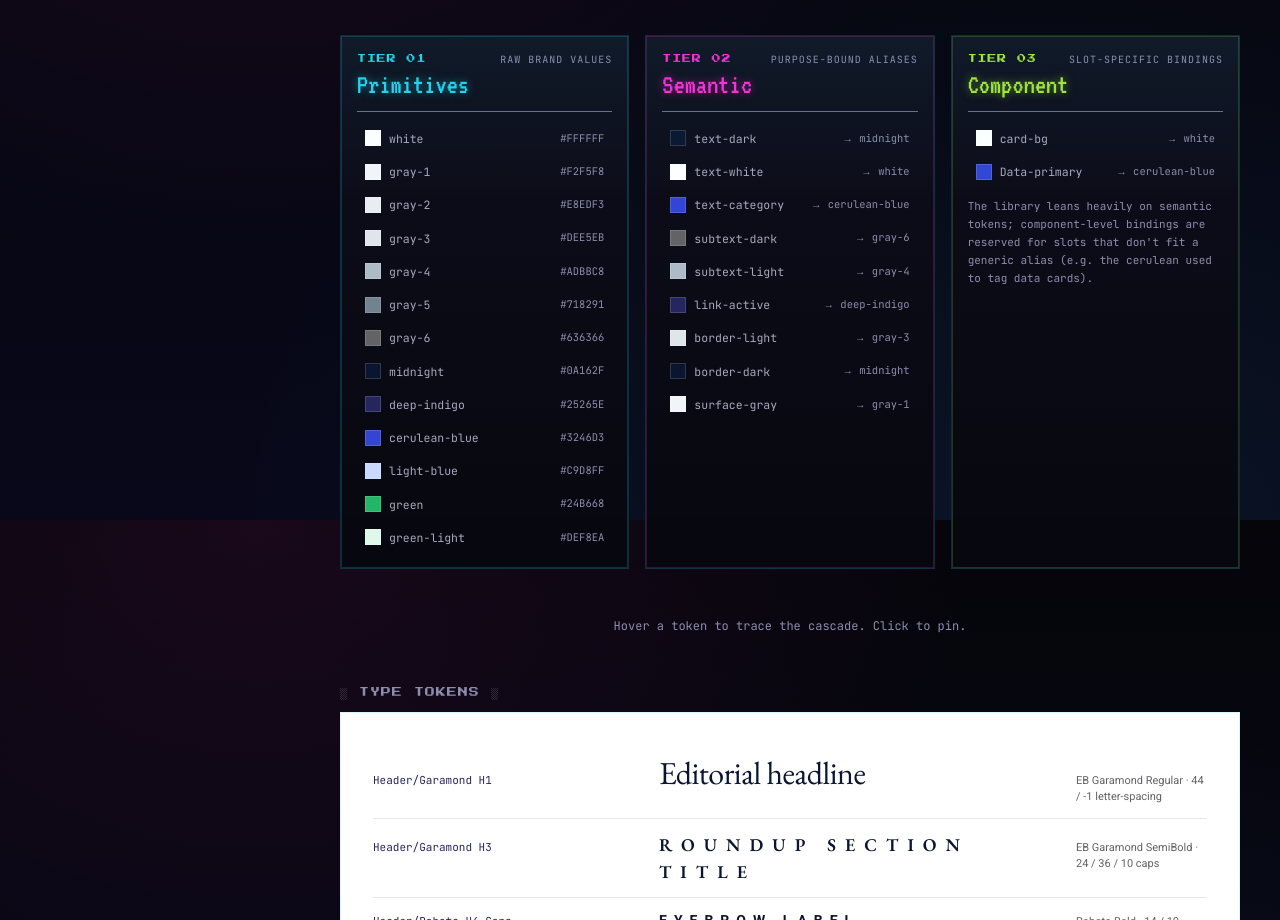
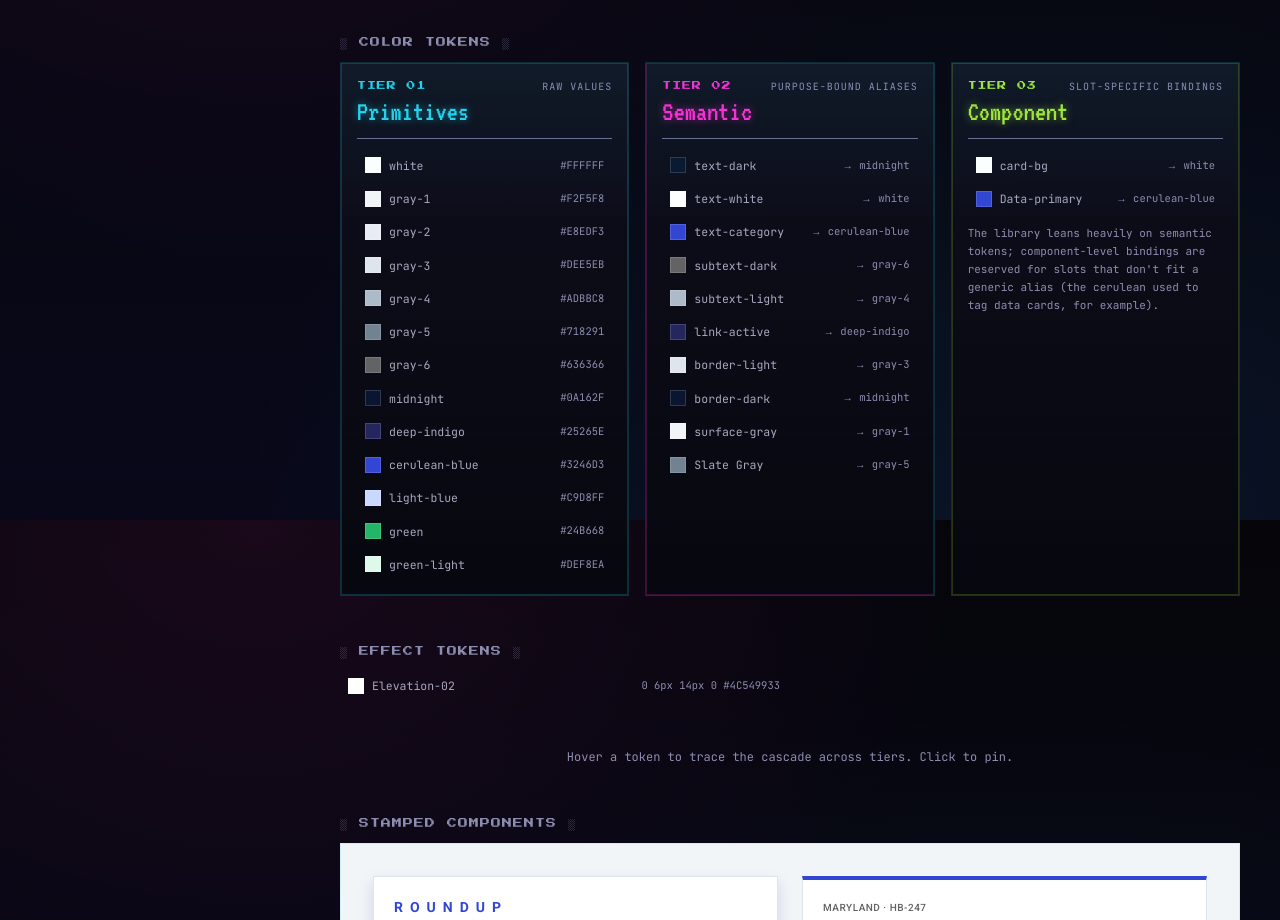
Before and after one commit to Mthomaswicher/my-ux-portfolio, a Next.js app: page /lab in a window 1280 px wide. Shown: the part 1880-2800 px from the top of the page. Built offline with nearby package versions, Linux system fonts and the light colour scheme.

Commit message:
Expand RT Library showcase with full color + effect token graph; drop type-token tier

```diff
--- a/components/RtLibraryShowcase.tsx
+++ b/components/RtLibraryShowcase.tsx
@@ -3,79 +3,76 @@
 import { useState } from "react";
 
 /**
- * Interactive demo of the actual 3-tier token graph from the RT (Roundtable)
- * design library at Berkeley Research Group. All token names and hex values
- * below were pulled directly from the Figma file's variable definitions
- * (Color/*, Header/*, Body/*, etc.) — none are invented.
+ * Comprehensive view of the 3-tier color token graph from Berkeley Research
+ * Group's Roundtable design library. All names + values were pulled from
+ * the Figma file's variable definitions (Color/*).
  *
- * Architecture:
- *   1. Primitives — raw color and type values (Color/Neutrals/*, Color/Primary/*)
- *   2. Semantic   — purpose-bound aliases (Color/Text/*, Color/Borders/*, Color/Surfaces/*)
- *   3. Component  — slot-specific bindings (Core/card-bg, Cards/Data-primary)
+ *   Tier 1 — Primitives  (raw color values)
+ *   Tier 2 — Semantic    (purpose-bound color aliases)
+ *   Tier 3 — Component   (slot-specific bindings on a component instance)
  *
- * Hover any token and the cascade lights up across all three tiers so the
- * resolution path is visible. Click to pin focus.
+ * Hover any token in any tier and the cascade lights up across all three so
+ * the resolution path is visible. Click to pin focus.
  */
 
-/* ─── Real tokens from Figma (file: KfGd38GHhnEUEQHL9XWn95) ─────────────── */
+/* ─── TIER 1: PRIMITIVES ───────────────────────────────────────────────── */
 
-const PRIMITIVES = [
-  { name: "Color/Neutrals/white",        value: "#FFFFFF" },
-  { name: "Color/Neutrals/gray-1",       value: "#F2F5F8" },
-  { name: "Color/Neutrals/gray-2",       value: "#E8EDF3" },
-  { name: "Color/Neutrals/gray-3",       value: "#DEE5EB" },
-  { name: "Color/Neutrals/gray-4",       value: "#ADBBC8" },
-  { name: "Color/Neutrals/gray-5",       value: "#718291" },
-  { name: "Color/Neutrals/gray-6",       value: "#636366" },
-  { name: "Color/Neutrals/midnight",     value: "#0A162F" },
-  { name: "Color/Primary/deep-indigo",   value: "#25265E" },
-  { name: "Color/Primary/cerulean-blue", value: "#3246D3" },
-  { name: "Color/Primary/light-blue",    value: "#C9D8FF" },
-  { name: "Color/System/green",          value: "#24B668" },
-  { name: "Color/System/green-light",    value: "#DEF8EA" },
+const COLOR_PRIMITIVES = [
+  { name: "Color/Neutrals/white",         value: "#FFFFFF" },
+  { name: "Color/Neutrals/gray-1",        value: "#F2F5F8" },
+  { name: "Color/Neutrals/gray-2",        value: "#E8EDF3" },
+  { name: "Color/Neutrals/gray-3",        value: "#DEE5EB" },
+  { name: "Color/Neutrals/gray-4",        value: "#ADBBC8" },
+  { name: "Color/Neutrals/gray-5",        value: "#718291" },
+  { name: "Color/Neutrals/gray-6",        value: "#636366" },
+  { name: "Color/Neutrals/midnight",      value: "#0A162F" },
+  { name: "Color/Primary/deep-indigo",    value: "#25265E" },
+  { name: "Color/Primary/cerulean-blue",  value: "#3246D3" },
+  { name: "Color/Primary/light-blue",     value: "#C9D8FF" },
+  { name: "Color/System/green",           value: "#24B668" },
+  { name: "Color/System/green-light",     value: "#DEF8EA" },
 ] as const;
 
-type PrimitiveName = (typeof PRIMITIVES)[number]["name"];
+type PrimitiveName = (typeof COLOR_PRIMITIVES)[number]["name"];
 
-/* Semantic tier: every entry resolves to exactly one primitive above. */
-const SEMANTIC: Array<{
+/* Effect primitives. */
+const EFFECT_PRIMITIVES = [
+  {
+    name: "Effect/DropShadow/Elevation-02",
+    value: "0 6px 14px 0 #4C549933",
+  },
+] as const;
+
+/* ─── TIER 2: SEMANTIC ─────────────────────────────────────────────────── */
+
+const SEMANTIC_COLORS: Array<{
   name: string;
   primitive: PrimitiveName;
   use: string;
 }> = [
-  { name: "Color/Text/text-dark",     primitive: "Color/Neutrals/midnight",     use: "Body copy, headings" },
-  { name: "Color/Text/text-white",    primitive: "Color/Neutrals/white",        use: "Type on dark surfaces" },
-  { name: "Color/Text/text-category", primitive: "Color/Primary/cerulean-blue", use: "Category eyebrow" },
-  { name: "Color/Text/subtext-dark",  primitive: "Color/Neutrals/gray-6",       use: "Secondary copy, meta" },
-  { name: "Color/Text/subtext-light", primitive: "Color/Neutrals/gray-4",       use: "Disabled / placeholder" },
-  { name: "Color/Text/link-active",   primitive: "Color/Primary/deep-indigo",   use: "Active link state" },
-  { name: "Color/Borders/border-light", primitive: "Color/Neutrals/gray-3",     use: "Card / divider line" },
-  { name: "Color/Borders/border-dark",  primitive: "Color/Neutrals/midnight",   use: "Strong divider, focus" },
-  { name: "Color/Surfaces/surface-gray", primitive: "Color/Neutrals/gray-1",    use: "Page / panel surface" },
+  { name: "Color/Text/text-dark",        primitive: "Color/Neutrals/midnight",     use: "Headlines, body copy" },
+  { name: "Color/Text/text-white",       primitive: "Color/Neutrals/white",        use: "Type on dark surfaces" },
+  { name: "Color/Text/text-category",    primitive: "Color/Primary/cerulean-blue", use: "Category eyebrow label" },
+  { name: "Color/Text/subtext-dark",     primitive: "Color/Neutrals/gray-6",       use: "Secondary copy, meta" },
+  { name: "Color/Text/subtext-light",    primitive: "Color/Neutrals/gray-4",       use: "Disabled / placeholder" },
+  { name: "Color/Text/link-active",      primitive: "Color/Primary/deep-indigo",   use: "Active link, primary CTA" },
+  { name: "Color/Borders/border-light",  primitive: "Color/Neutrals/gray-3",       use: "Card / divider line" },
+  { name: "Color/Borders/border-dark",   primitive: "Color/Neutrals/midnight",     use: "Strong divider, focus" },
+  { name: "Color/Surfaces/surface-gray", primitive: "Color/Neutrals/gray-1",       use: "Page / panel background" },
+  { name: "Neutrals/Slate Gray",         primitive: "Color/Neutrals/gray-5",       use: "Quiet UI text alias" },
 ];
 
-type SemanticName = (typeof SEMANTIC)[number]["name"];
+type SemanticColorName = (typeof SEMANTIC_COLORS)[number]["name"];
 
-/* Component tier: slots that point at semantic (or, in this library, at a
-   primitive directly when no purpose-bound alias was defined yet). */
+/* ─── TIER 3: COMPONENT ────────────────────────────────────────────────── */
+
 const COMPONENT_TOKENS: Array<{
   name: string;
-  semantic: SemanticName | PrimitiveName;
+  semantic: SemanticColorName | PrimitiveName;
   slot: string;
 }> = [
-  { name: "Core/card-bg",         semantic: "Color/Neutrals/white",         slot: "Card surface fill" },
-  { name: "Cards/Data-primary",   semantic: "Color/Primary/cerulean-blue",  slot: "Card data accent" },
-];
-
-/* Type tokens (real names from Figma; UI uses Roboto, editorial uses EB Garamond) */
-const TYPE_TOKENS = [
-  { name: "Header/Garamond H1",     spec: "EB Garamond Regular · 44 / -1 letter-spacing", role: "Editorial headline" },
-  { name: "Header/Garamond H3",     spec: "EB Garamond SemiBold · 24 / 36 / 10 caps",     role: "Roundup section title" },
-  { name: "Header/Roboto H4 Caps",  spec: "Roboto Bold · 14 / 10 letter-spacing / UPPER", role: "Eyebrow label" },
-  { name: "Body/Body 2",            spec: "Roboto Regular · 16 / 24",                      role: "Default body copy" },
-  { name: "Body/Body 3 Bold",       spec: "Roboto SemiBold · 14 / 24 / 7 letter-spacing",  role: "CTA, button label" },
-  { name: "Chips",                  spec: "Roboto SemiBold · 14 / 24",                     role: "Filter chip text" },
-  { name: "10 MEDIUM - Label 1",    spec: "Roboto Medium · 10",                            role: "Micro label" },
+  { name: "Core/card-bg",        semantic: "Color/Neutrals/white",        slot: "Card surface fill" },
+  { name: "Cards/Data-primary",  semantic: "Color/Primary/cerulean-blue", slot: "Card data accent stripe" },
 ];
 
 /* ───────────────────────────────────────────────────────────────────────── */
@@ -85,22 +82,24 @@ export default function RtLibraryShowcase() {
   const [pinned, setPinned] = useState<string | null>(null);
   const focus = pinned ?? hovered;
 
+  /** Light up tokens along the focused path. */
   function isLit(level: "primitive" | "semantic" | "component", name: string) {
     if (!focus) return false;
     if (focus === name) return true;
+
     if (level === "primitive") {
-      const sem = SEMANTIC.find((s) => s.name === focus);
+      const sem = SEMANTIC_COLORS.find((s) => s.name === focus);
       if (sem) return sem.primitive === name;
       const comp = COMPONENT_TOKENS.find((c) => c.name === focus);
       if (comp) {
         if (comp.semantic === name) return true;
-        const s = SEMANTIC.find((s) => s.name === comp.semantic);
+        const s = SEMANTIC_COLORS.find((s) => s.name === comp.semantic);
         return s?.primitive === name;
       }
     }
     if (level === "semantic") {
-      if (PRIMITIVES.find((p) => p.name === focus)) {
-        const sem = SEMANTIC.find((s) => s.name === name);
+      if (COLOR_PRIMITIVES.find((p) => p.name === focus)) {
+        const sem = SEMANTIC_COLORS.find((s) => s.name === name);
         return sem?.primitive === focus;
       }
       const comp = COMPONENT_TOKENS.find((c) => c.name === focus);
@@ -110,32 +109,36 @@ export default function RtLibraryShowcase() {
       const me = COMPONENT_TOKENS.find((c) => c.name === name);
       if (!me) return false;
       if (me.semantic === focus) return true;
-      const sem = SEMANTIC.find((s) => s.name === me.semantic);
+      const sem = SEMANTIC_COLORS.find((s) => s.name === me.semantic);
       return sem?.primitive === focus;
     }
     return false;
   }
 
-  function valueFor(level: "semantic" | "component", name: string): string {
+  function colorValueFor(level: "semantic" | "component", name: string): string {
     if (level === "semantic") {
-      const sem = SEMANTIC.find((s) => s.name === name);
-      return PRIMITIVES.find((p) => p.name === sem?.primitive)?.value ?? "#000";
+      const sem = SEMANTIC_COLORS.find((s) => s.name === name);
+      return COLOR_PRIMITIVES.find((p) => p.name === sem?.primitive)?.value ?? "#000";
     }
     const comp = COMPONENT_TOKENS.find((c) => c.name === name);
     if (!comp) return "#000";
-    const direct = PRIMITIVES.find((p) => p.name === comp.semantic);
+    const direct = COLOR_PRIMITIVES.find((p) => p.name === comp.semantic);
     if (direct) return direct.value;
-    const sem = SEMANTIC.find((s) => s.name === comp.semantic);
-    return PRIMITIVES.find((p) => p.name === sem?.primitive)?.value ?? "#000";
+    const sem = SEMANTIC_COLORS.find((s) => s.name === comp.semantic);
+    return COLOR_PRIMITIVES.find((p) => p.name === sem?.primitive)?.value ?? "#000";
   }
 
   return (
     <div className="space-y-12">
-      {/* ─── Tier diagram ─── */}
+      {/* ─── Color tier diagram ─── */}
+      <div>
+        <div className="font-pixel text-[10px] tracking-widest text-ink-mute mb-3">
+          ░ COLOR TOKENS ░
+        </div>
         <div className="grid gap-4 lg:grid-cols-3">
-        <Tier number="01" label="Primitives" subtitle="Raw brand values" accent="#22d3ee">
+          <Tier number="01" label="Primitives" subtitle="Raw values" accent="#22d3ee">
             <ul className="list-none p-0 m-0 space-y-1">
-            {PRIMITIVES.map((p) => (
+              {COLOR_PRIMITIVES.map((p) => (
                 <TokenRow
                   key={p.name}
                   name={p.name}
@@ -153,14 +156,14 @@ export default function RtLibraryShowcase() {
 
           <Tier number="02" label="Semantic" subtitle="Purpose-bound aliases" accent="#ff2bd6">
             <ul className="list-none p-0 m-0 space-y-1">
-            {SEMANTIC.map((s) => (
+              {SEMANTIC_COLORS.map((s) => (
                 <TokenRow
                   key={s.name}
                   name={s.name}
                   value={`→ ${s.primitive.split("/").pop()}`}
                   lit={isLit("semantic", s.name)}
                   isFocus={focus === s.name}
-                swatch={valueFor("semantic", s.name)}
+                  swatch={colorValueFor("semantic", s.name)}
                   onHover={() => setHovered(s.name)}
                   onLeave={() => setHovered(null)}
                   onPin={() => setPinned(pinned === s.name ? null : s.name)}
@@ -178,7 +181,7 @@ export default function RtLibraryShowcase() {
                   value={`→ ${c.semantic.split("/").pop()}`}
                   lit={isLit("component", c.name)}
                   isFocus={focus === c.name}
-                swatch={valueFor("component", c.name)}
+                  swatch={colorValueFor("component", c.name)}
                   onHover={() => setHovered(c.name)}
                   onLeave={() => setHovered(null)}
                   onPin={() => setPinned(pinned === c.name ? null : c.name)}
@@ -188,13 +191,36 @@ export default function RtLibraryShowcase() {
             <p className="mt-3 text-[11px] text-ink-mute font-mono leading-relaxed">
               The library leans heavily on semantic tokens; component-level
               bindings are reserved for slots that don&apos;t fit a generic alias
-            (e.g. the cerulean used to tag data cards).
+              (the cerulean used to tag data cards, for example).
             </p>
           </Tier>
         </div>
+      </div>
+
+      {/* ─── Effect tier ─── */}
+      <div>
+        <div className="font-pixel text-[10px] tracking-widest text-ink-mute mb-3">
+          ░ EFFECT TOKENS ░
+        </div>
+        <ul className="list-none p-0 m-0 space-y-1 max-w-md">
+          {EFFECT_PRIMITIVES.map((e) => (
+            <TokenRow
+              key={e.name}
+              name={e.name}
+              value={e.value}
+              lit={false}
+              isFocus={false}
+              swatch="#FFFFFF"
+              onHover={() => {}}
+              onLeave={() => {}}
+              onPin={() => {}}
+            />
+          ))}
+        </ul>
+      </div>
 
       <p className="font-mono text-[12px] text-ink-mute leading-relaxed text-center">
-        Hover a token to trace the cascade. Click to pin.{" "}
+        Hover a token to trace the cascade across tiers. Click to pin.{" "}
         {pinned && (
           <button
             type="button"
@@ -205,39 +231,6 @@ export default function RtLibraryShowcase() {
           </button>
         )}
       </p>
-
-      {/* ─── Type tokens ─── */}
-      <div>
-        <div className="font-pixel text-[10px] tracking-widest text-ink-mute mb-3">
-          ░ TYPE TOKENS ░
-        </div>
-        <div
-          className="p-6 sm:p-8"
-          style={{
-            background: "#FFFFFF",
-            color: "#0A162F",
-            border: "1px solid rgba(34,211,238,0.18)",
-            fontFamily: "var(--font-roboto), system-ui, sans-serif",
-          }}
-        >
-          <ul className="list-none p-0 m-0 divide-y" style={{ borderColor: "#DEE5EB" }}>
-            {TYPE_TOKENS.map((t) => (
-              <li key={t.name} className="py-3 flex flex-col lg:grid lg:grid-cols-[2fr_3fr_1fr] lg:items-baseline gap-x-6 gap-y-1">
-                <code
-                  className="font-mono text-[11px]"
-                  style={{ color: "#25265E" }}
-                >
-                  {t.name}
-                </code>
-                <TypePreview token={t.name}>{t.role}</TypePreview>
-                <span className="text-[11px]" style={{ color: "#636366" }}>
-                  {t.spec}
-                </span>
-              </li>
-            ))}
-          </ul>
-        </div>
-      </div>
 
       {/* ─── Stamped components against the real chain ─── */}
       <div>
@@ -265,86 +258,6 @@ export default function RtLibraryShowcase() {
       </div>
     </div>
   );
-}
-
-/* ─────────────────────────────────────────────────────────────────────── */
-
-function TypePreview({ token, children }: { token: string; children: React.ReactNode }) {
-  switch (token) {
-    case "Header/Garamond H1":
-      return (
-        <span
-          style={{
-            fontFamily: "var(--font-garamond), Georgia, serif",
-            fontWeight: 400,
-            fontSize: 32,
-            lineHeight: 1,
-            letterSpacing: "-0.5px",
-          }}
-        >
-          {children}
-        </span>
-      );
-    case "Header/Garamond H3":
-      return (
-        <span
-          style={{
-            fontFamily: "var(--font-garamond), Georgia, serif",
-            fontWeight: 600,
-            fontSize: 18,
-            letterSpacing: "0.5em",
-            textTransform: "uppercase",
-          }}
-        >
-          {children}
-        </span>
-      );
-    case "Header/Roboto H4 Caps":
-      return (
-        <span
-          style={{
-            fontWeight: 700,
-            fontSize: 14,
-            letterSpacing: "0.5em",
-            textTransform: "uppercase",
-          }}
-        >
-          {children}
-        </span>
-      );
-    case "Body/Body 2":
-      return (
-        <span style={{ fontWeight: 400, fontSize: 16, lineHeight: "24px" }}>
-          {children}
-        </span>
-      );
-    case "Body/Body 3 Bold":
-      return (
-        <span
-          style={{
-            fontWeight: 500,
-            fontSize: 14,
-            lineHeight: "24px",
-            letterSpacing: "0.35em",
-            textTransform: "uppercase",
-          }}
-        >
-          {children}
-        </span>
-      );
-    case "Chips":
-      return (
-        <span style={{ fontWeight: 500, fontSize: 14, lineHeight: "24px" }}>
-          {children}
-        </span>
-      );
-    default:
-      return (
-        <span style={{ fontWeight: 500, fontSize: 10, letterSpacing: "0.05em" }}>
-          {children}
-        </span>
-      );
-  }
 }
 
 /* ─── Tier shell + token row ────────────────────────────────────────── */
@@ -410,8 +323,6 @@ function TokenRow({
   onLeave: () => void;
   onPin: () => void;
 }) {
-  // Show only the leaf segment of the path so rows stay readable;
-  // full path is in the title attribute for hover reveal.
   const leaf = name.split("/").pop() ?? name;
   return (
     <li>
@@ -455,7 +366,7 @@ function RoundupArticleCard() {
       style={{
         background: "#FFFFFF" /* Core/card-bg → Color/Neutrals/white */,
         border: "1px solid #DEE5EB" /* Color/Borders/border-light */,
-        boxShadow: "0 6px 14px 0 #4C549933" /* Drop Shadow / Elevation 02 */,
+        boxShadow: "0 6px 14px 0 #4C549933" /* Effect/DropShadow/Elevation-02 */,
       }}
     >
       <div
@@ -555,7 +466,7 @@ function PolicyCard() {
       <div className="flex items-center gap-2">
         <span
           style={{
-            background: "#DEF8EA" /* System/green-light */,
+            background: "#DEF8EA" /* Color/System/green-light */,
             color: "#0A162F",
             padding: "2px 8px",
             fontSize: 12,
```
Lines whose indentation alone changed are shown as unchanged.
